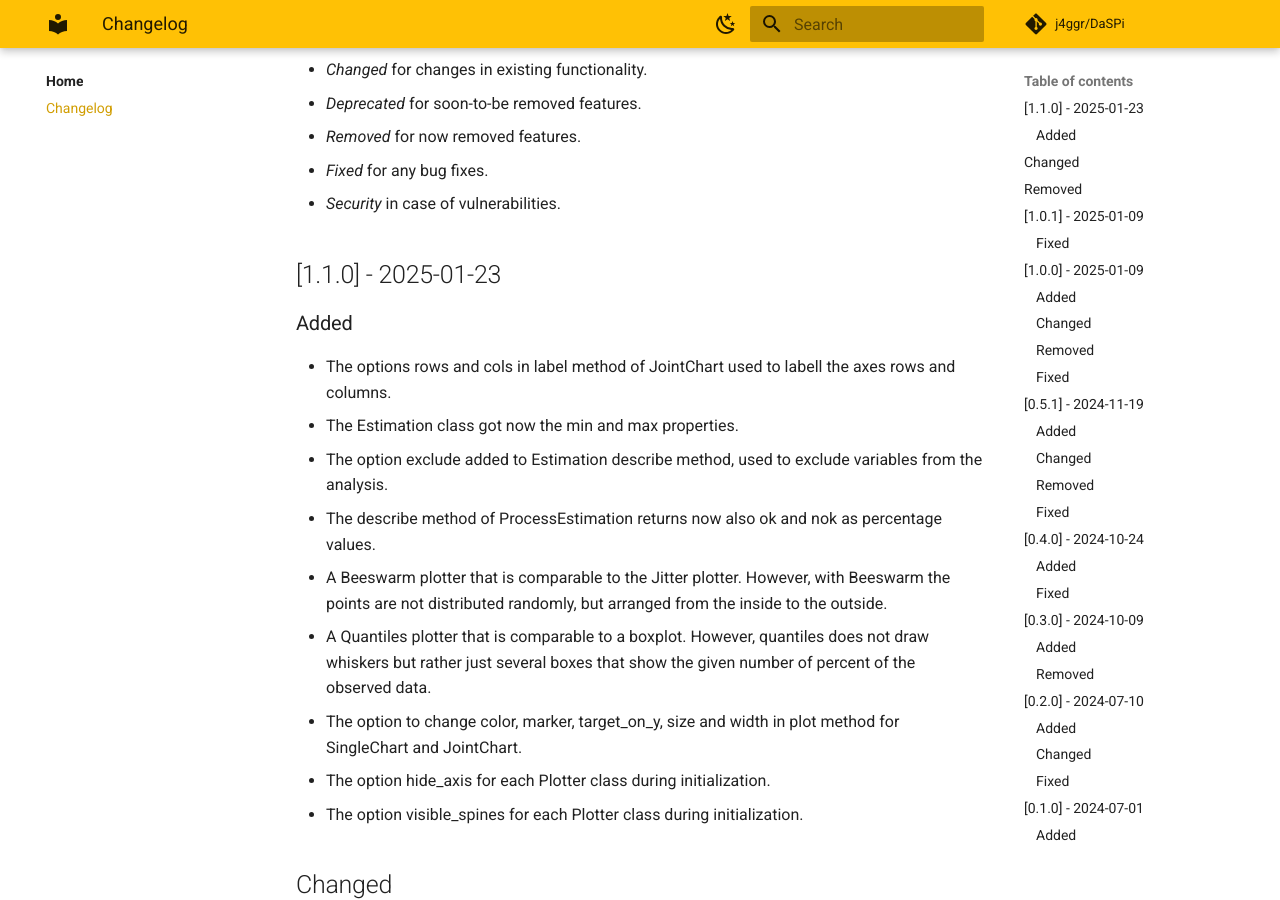
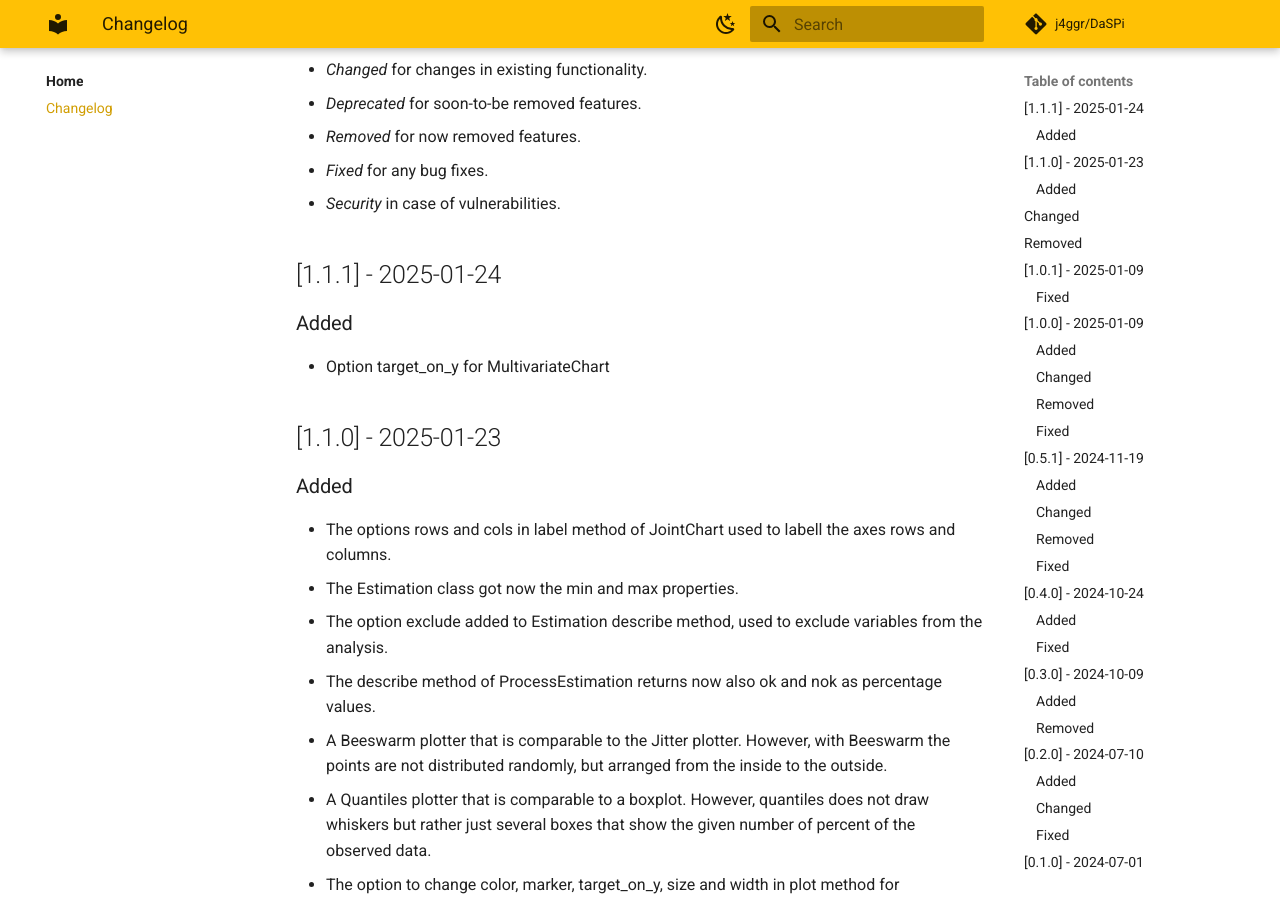
Before and after one commit to j4ggr/DaSPi, an MkDocs documentation site: the page built from docs/CHANGELOG.md, in a window 1280 px wide and 900 px high, scrolled down 329 px. Built offline with MkDocs 1.6.1 and Material for MkDocs 9.7.7, drawn with Linux system fonts in a browser that asks for light colours; comment, search, counter and statistics services are not loaded.

Commit message:
Release v1.1.1

```diff
--- a/docs/CHANGELOG.md
+++ b/docs/CHANGELOG.md
@@ -13,6 +13,12 @@ __Types of changes__:
 - _Removed_ for now removed features.
 - _Fixed_ for any bug fixes.
 - _Security_ in case of vulnerabilities.
+
+## [1.1.1] - 2025-01-24
+
+### Added
+
+- Option target_on_y for MultivariateChart
 
 ## [1.1.0] - 2025-01-23
 
--- a/pyproject.toml
+++ b/pyproject.toml
@@ -1,6 +1,6 @@
 [project]
 name = "DaSPi"
-version = "1.1.0"
+version = "1.1.1"
 description = "Visualize and analyze your data with DaSPi. This package is designed for users who want to find relevant influencing factors in processes and validate improvements."
 authors = [
     {name = "Reto Jäggli", email = "reto@jaeggli.email"},
```
